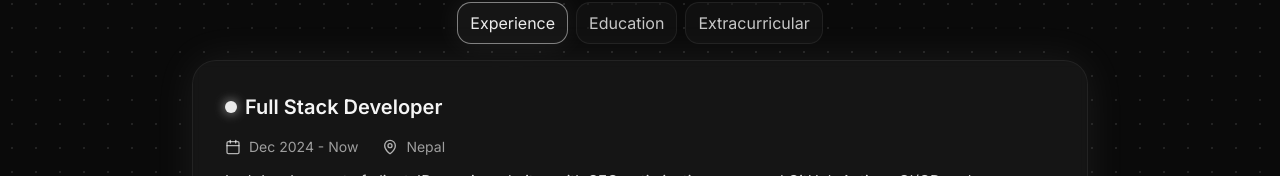
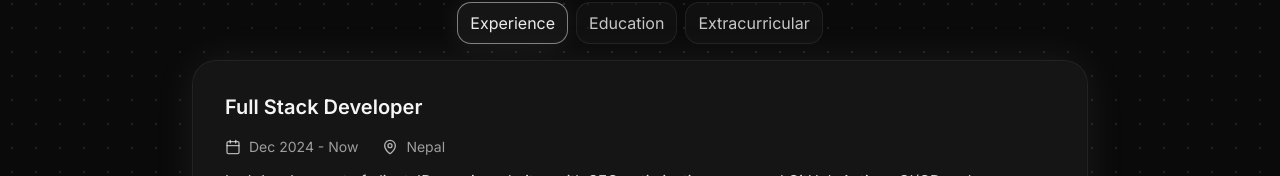
Before and after one commit to Beeplap/My-portfolio, a React (Vite) app: page / in a window 1280 px wide. Shown: the part 776-952 px from the top of the page. Built offline with nearby package versions, Linux system fonts and the light colour scheme; the HTML template or start-up script is replaced by a standard one.

Commit message:
chore: update package-lock.json for project name and version change, and add peer dependencies; refactor Experience component for cleaner layout

```diff
--- a/src/components/Experience.tsx
+++ b/src/components/Experience.tsx
@@ -100,8 +100,7 @@ const Experience = () => {
           <div className="space-y-10">
             {entries.map((entry, index) => (
               <div key={entry.title} className={index !== entries.length - 1 ? "pb-8 border-b border-border/60" : ""}>
-                <div className="flex items-center gap-2 text-primary mb-4">
-                  <span className="h-3 w-3 rounded-full bg-primary shadow-[0_0_12px_hsl(var(--primary)/0.7)]" />
+                <div className="mb-4">
                   <h3 className="text-lg md:text-xl font-semibold text-foreground">{entry.title}</h3>
                 </div>
 
```
Also changed, not shown: 1 other file (tests, documents, lock files or other folders).
